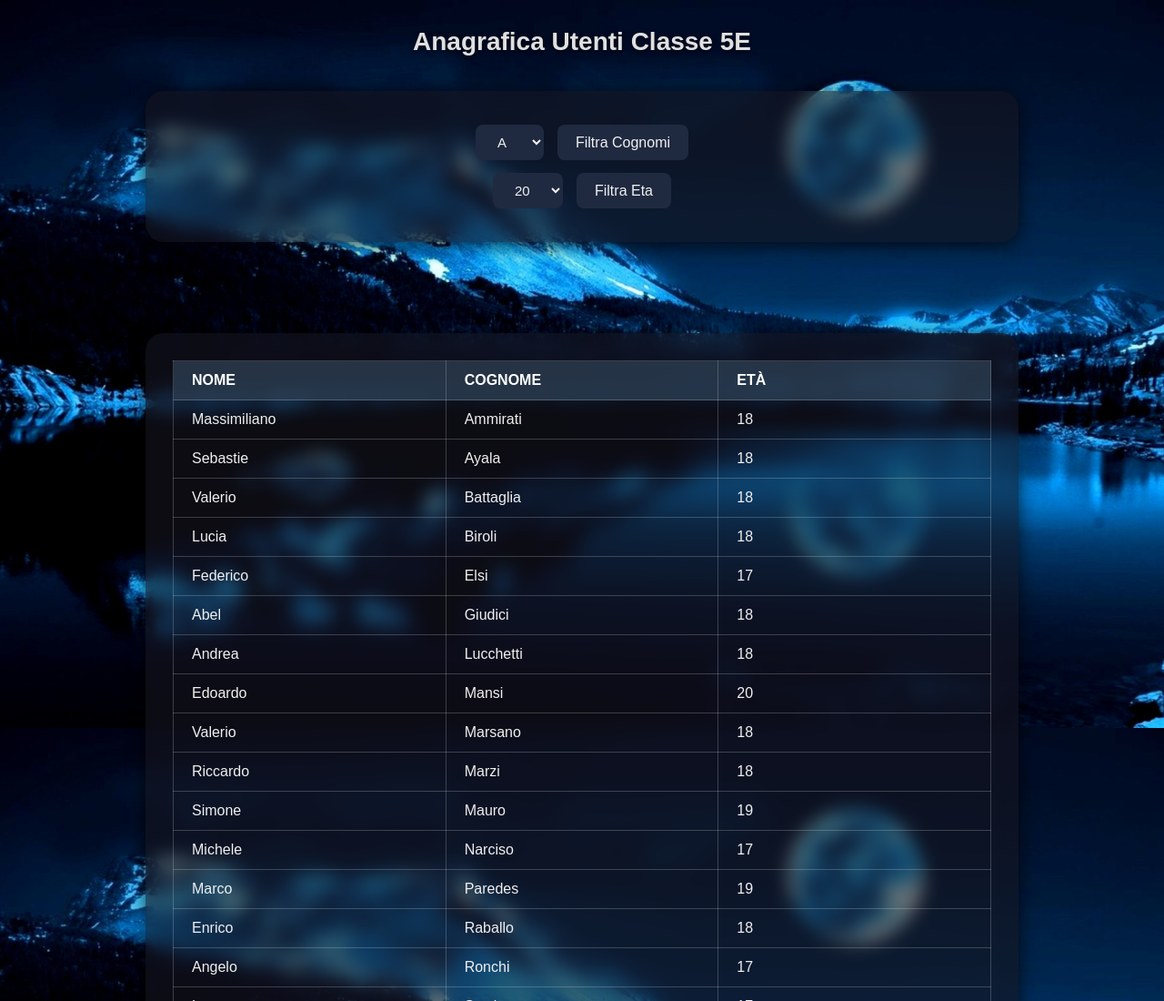
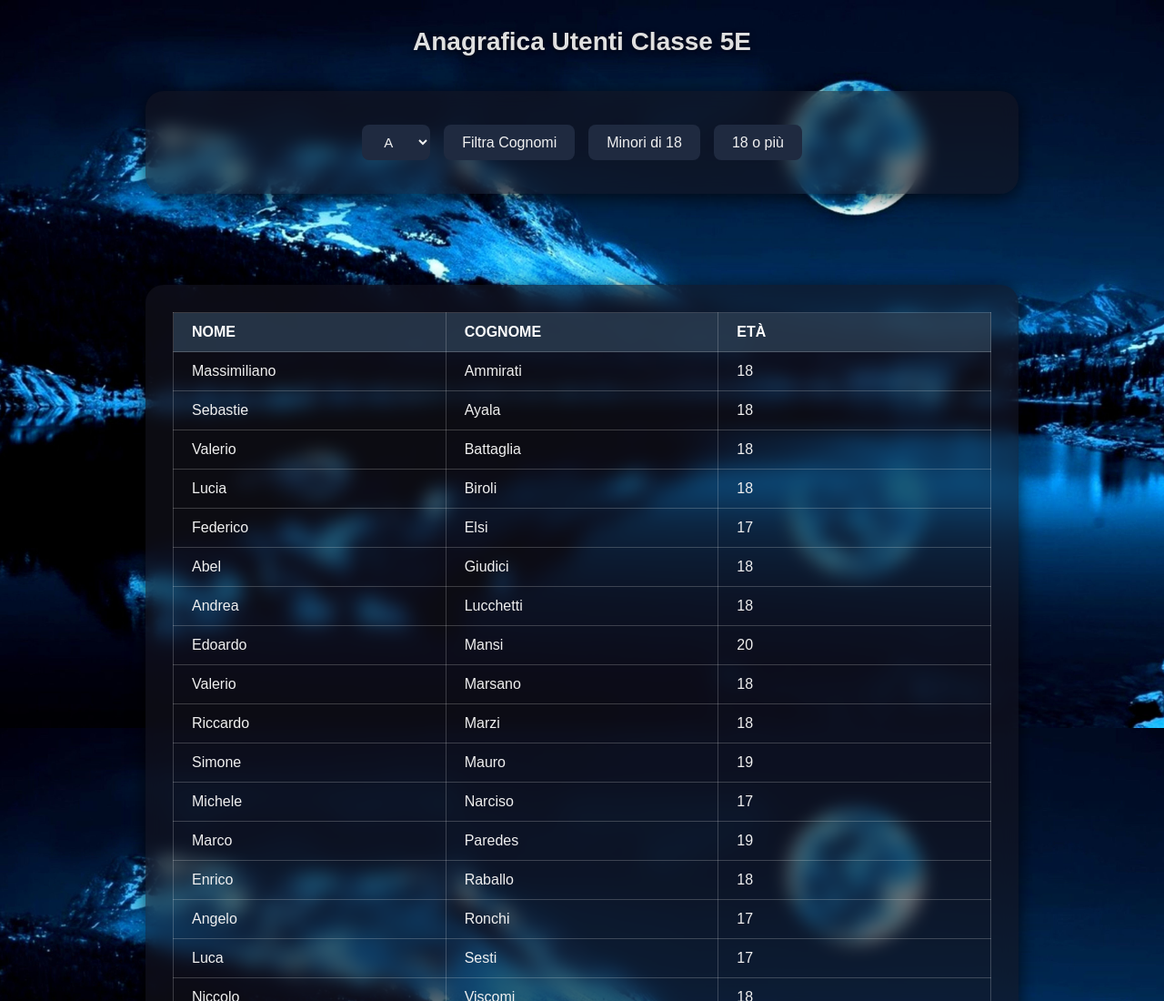
Before and after one commit to Zebb0a/TPS_5E_inf, a plain HTML site: page anagrafica-studenti/index.html in a window 1280 px wide. Shown: the top 1100 px of the page at 91% size. Drawn offline with Linux system fonts and the light colour scheme.

Commit message:
Update index.html

```diff
--- a/anagrafica-studenti/index.html
+++ b/anagrafica-studenti/index.html
@@ -2,7 +2,7 @@
 <html lang="it">
 <head>
     <meta charset="UTF-8">
-    <title>Anagrafica Utenti 5E </title>
+    <title>Anagrafica Utenti 5E</title>
     <link rel="stylesheet" href="style.css">
 </head>
 <body onload="caricaDatiJSON();">
@@ -41,16 +41,8 @@
                     <option value="Z">Z</option>
                 </select>
                 <input type="button" value="Filtra Cognomi" onclick="filtraPerIniziale();">
-            </div>
-            <div class="button-group">
-                <select id="eta">
-                    <option value="20">20</option>
-                    <option value="19">19</option>
-                    <option value="18">18</option>
-                    <option value="17">17</option>
-                    <option value="16">16</option>
-                    <input type="button" value="Filtra Eta" onclick="filtraPerEta();">
-                </select>
+                <input type="button" value="Minori di 18" onclick="filtraMinori();">
+                <input type="button" value="18 o più" onclick="filtraMaggiorenni();">
             </div>
         </div>
 
```
